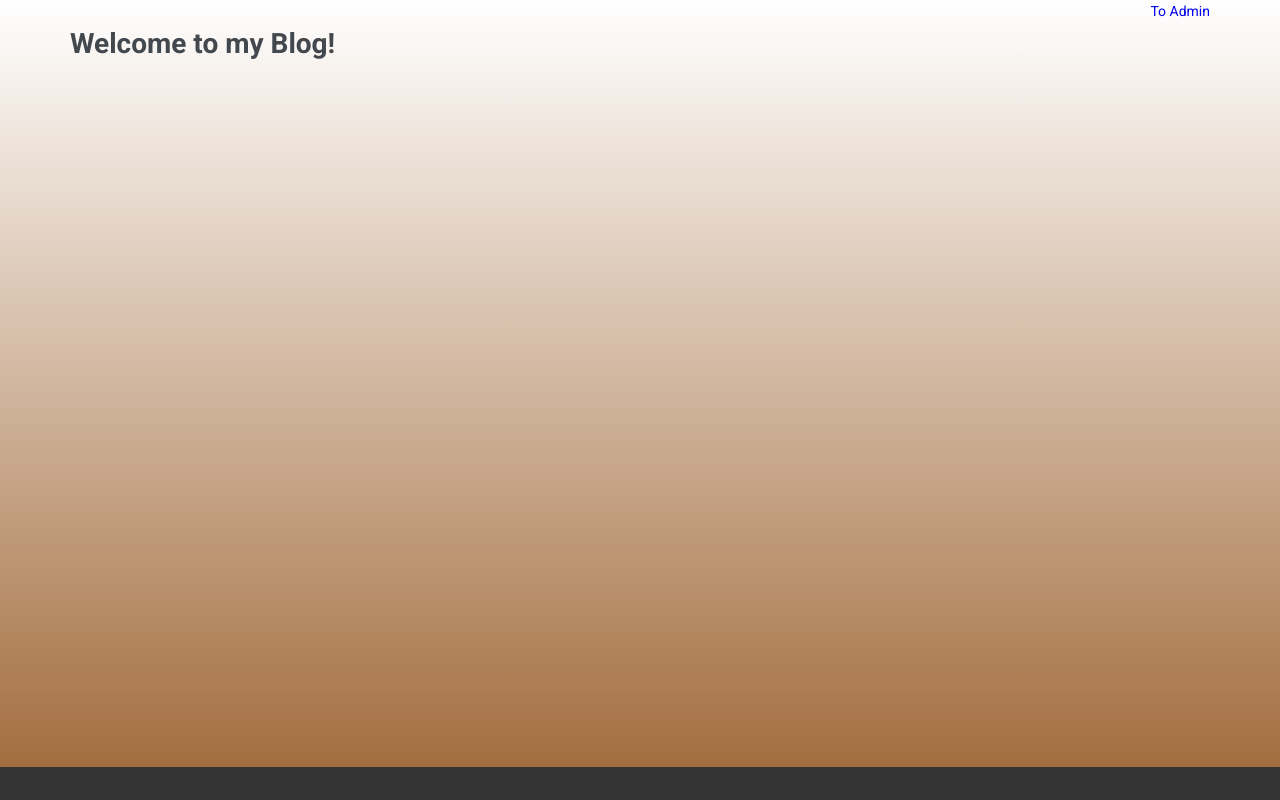
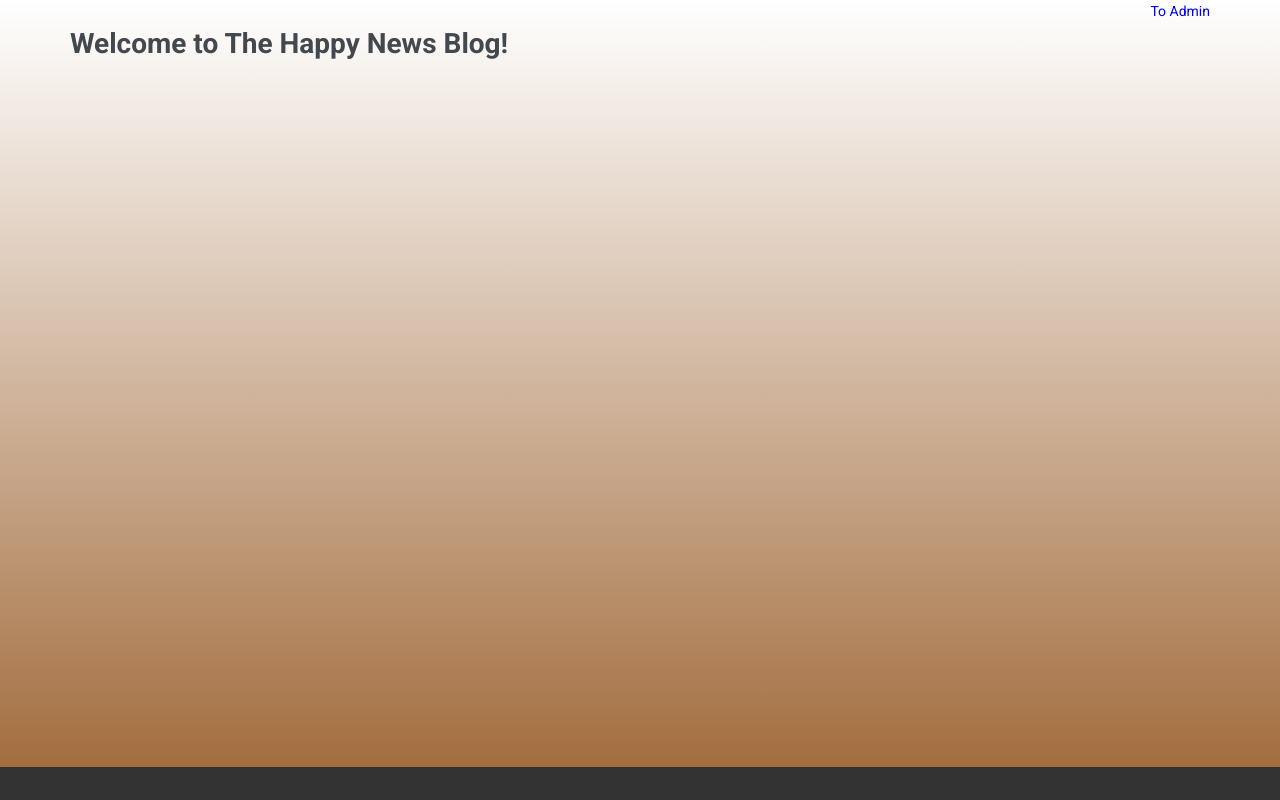
Before and after one commit to jergiemascan/Blogg-Post-API, a plain HTML site: page blog-client-template/index.html in a window 1280 px wide. Shown: the top 800 px of the page. Drawn offline with Linux system fonts and the light colour scheme; no server answers.

Commit message:
The Happy News Blog title

```diff
--- a/blog-client-template/index.html
+++ b/blog-client-template/index.html
@@ -7,14 +7,14 @@
       rel="stylesheet"
     />
     <link rel="stylesheet" href="css/style.css" />
-    <title>User Home Page</title>
+    <title>Happy News Blog</title>
   </head>
   <body>
     <div class="container">
       <nav id="to-admin">
         <a href="admin/index.html">To Admin</a>
       </nav>
-      <h1>Welcome to my Blog!</h1>
+      <h1>Welcome to The Happy News Blog!</h1>
 
       <div id="blog-content">
         <ul id="blog-list"></ul>
```
